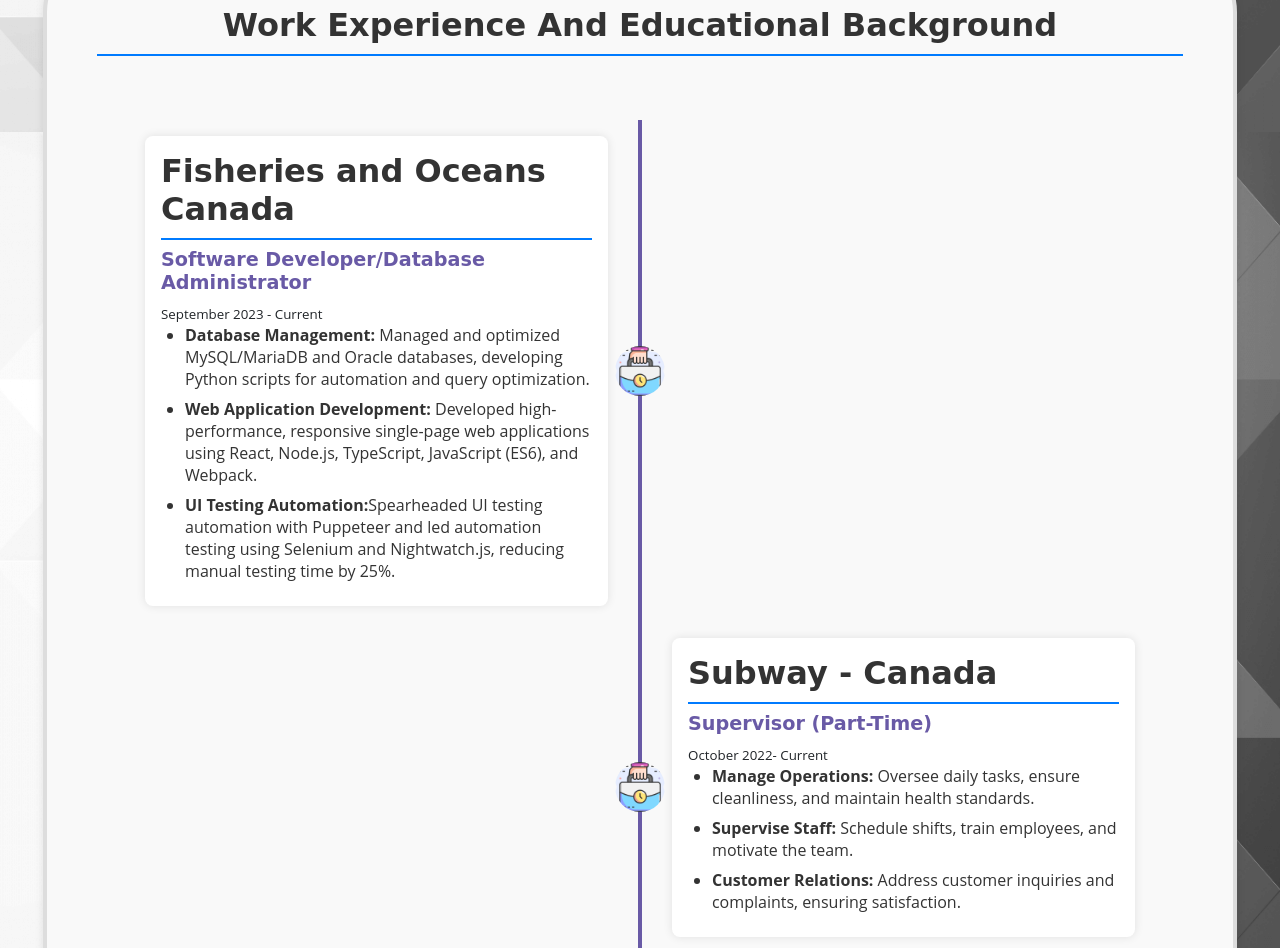
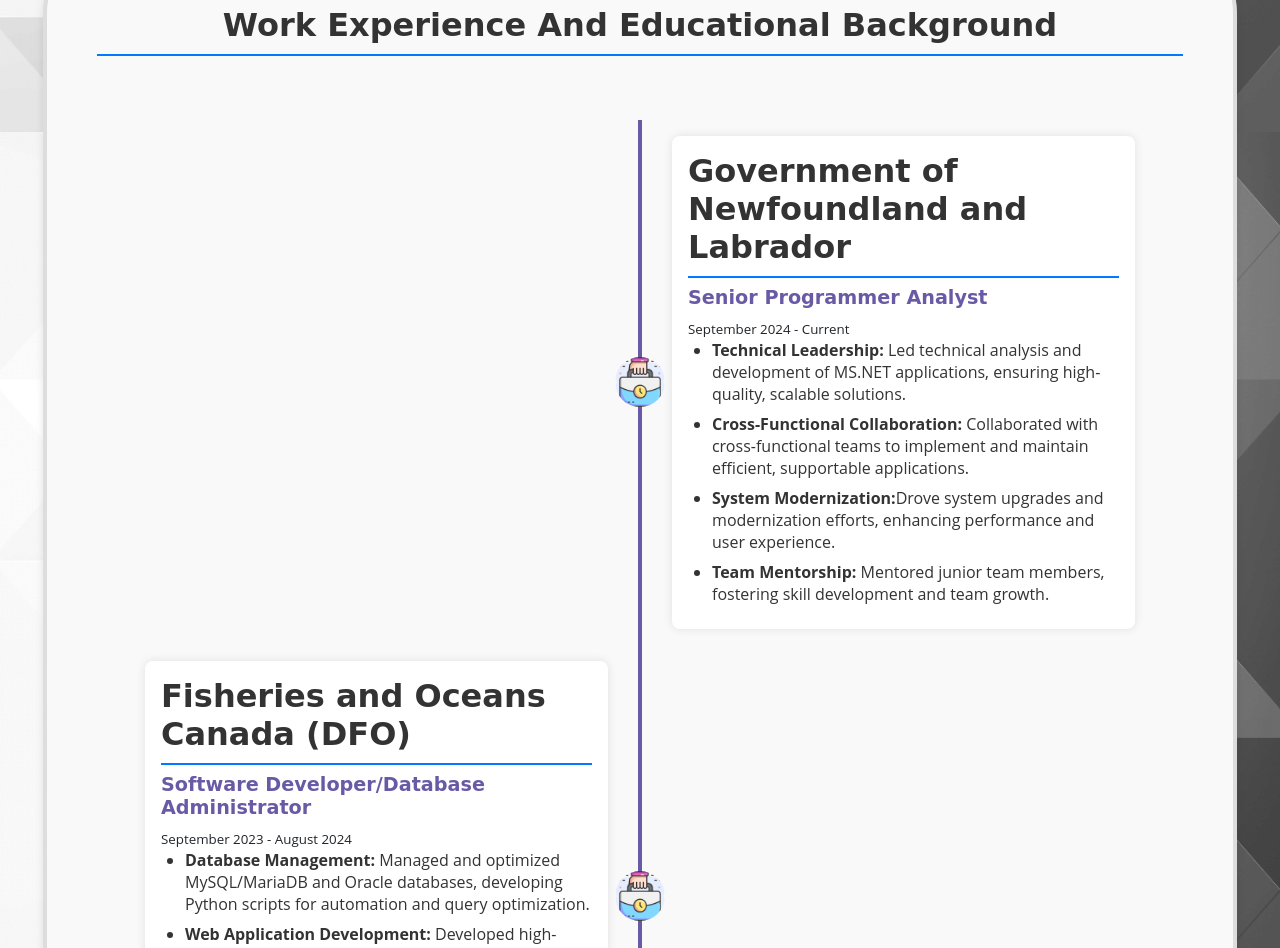
Before and after one commit to Neha-Thakare1995/Neha-Thakare1995.github.io, a plain HTML site: page index.html in a window 1280 px wide. Shown: the part 2940-3888 px from the top of the page. Drawn offline with nearby package versions, Linux system fonts and the light colour scheme.

Commit message:
Add files via upload
NL exp added

```diff
--- a/index.html
+++ b/index.html
@@ -155,12 +155,31 @@
         <section id="history">
             <h2 style="text-align: center;">Work Experience And Educational Background</h2>
             <div class="timeline">
+                <div class="timeline-container right-container">
+                    <img src="briefcase (1).png" alt="Image">
+                    <div class="text-box right">
+                        <h2>Government of Newfoundland and Labrador</h2>
+                        <h4>Senior Programmer Analyst </h4>
+                        <small>September 2024 - Current</small>
+                        <ul>
+                            <li><b>Technical Leadership:</b> Led technical analysis and development of MS.NET applications, ensuring high-quality, scalable solutions.
+                            </li>
+                            <li><b>Cross-Functional Collaboration: </b>Collaborated with cross-functional teams to implement and maintain efficient, supportable applications.
+                            </li>
+                            <li><b>System Modernization:</b>Drove system upgrades and modernization efforts, enhancing performance and user experience.
+                            </li>
+                            <li><b>Team Mentorship: </b>Mentored junior team members, fostering skill development and team growth.
+                            </li>
+                        </ul>
+
+                    </div>
+                </div>
                 <div class="timeline-container left-container">
                     <img src="briefcase (1).png" alt="Image">
                     <div class="text-box left">
-                        <h2>Fisheries and Oceans Canada</h2>
+                        <h2>Fisheries and Oceans Canada (DFO)</h2>
                         <h4>Software Developer/Database Administrator</h4>
-                        <small>September 2023 - Current</small>
+                        <small>September 2023 - August 2024</small>
                         <ul>
                             <li><b>Database Management:</b> Managed and optimized MySQL/MariaDB and Oracle databases, developing Python scripts for automation and query optimization.</li>
                             <li><b>Web Application Development: </b>Developed high-performance, responsive single-page web applications using React, Node.js, TypeScript, JavaScript (ES6), and Webpack.
@@ -192,6 +211,7 @@
                         <h4>Master of Science Computer Science</h4>
                         <small>September 2022 - August 2024</small>
                         <ul>
+                            <li> <b>GPA:</b> 3.66/4</li>
                             <li> <b>Database Systems:</b> Expertise in SQL, PL/SQL, and database optimization.</li>
                             <li> <b>Algorithms and Data Structures:</b> Applied advanced algorithms to solve complex problems.</li>
                             <li> <b>Software Engineering:</b> Implemented development methodologies, design patterns, and rigorous testing.</li>
```
